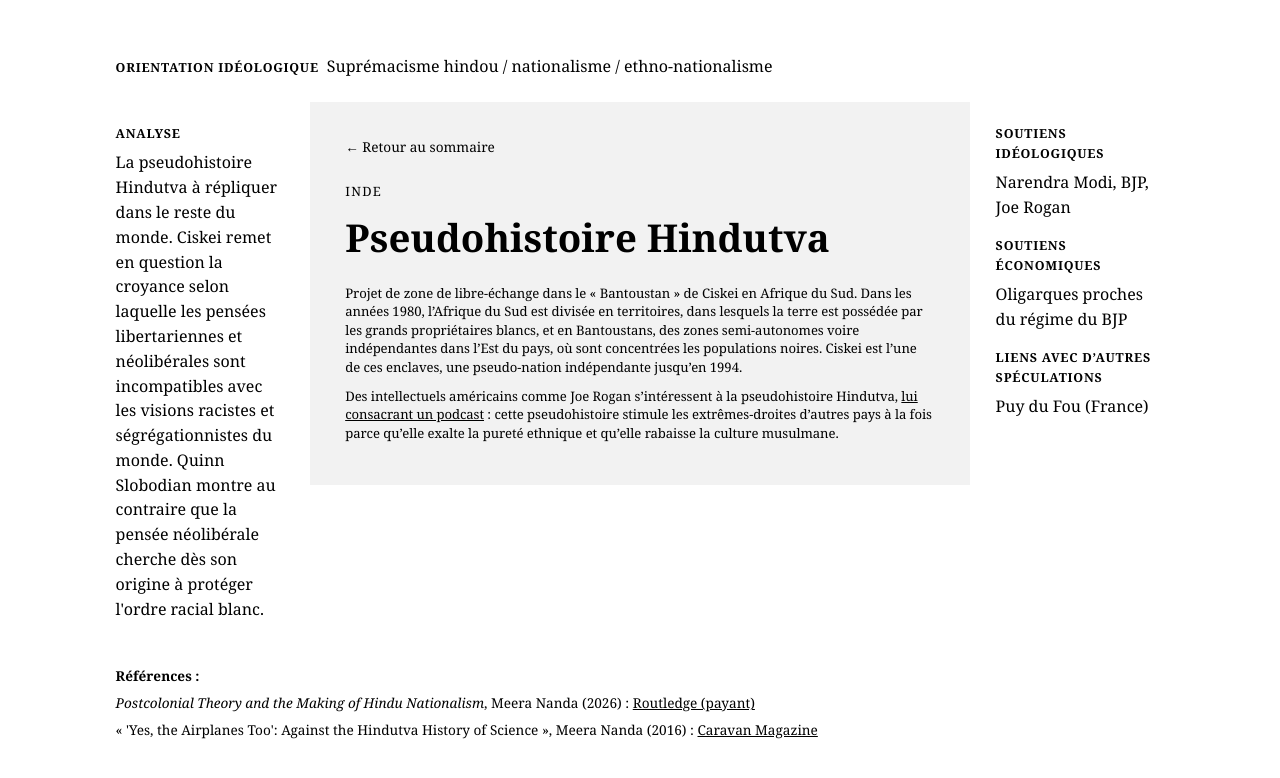
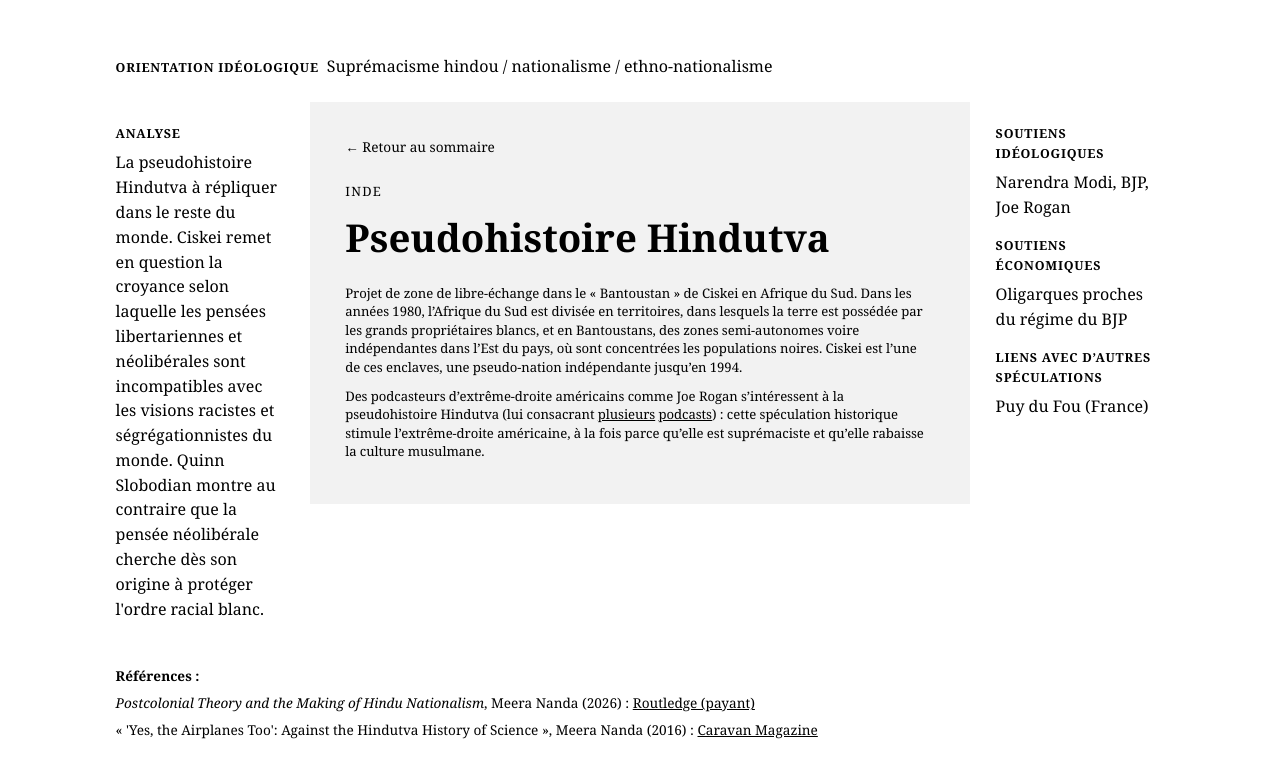
Before and after one commit to encycloreac/encycloreac.github.io, a Jekyll site: the page built from _entries/pseudohistoire-hindutva.md, in a window 1280 px wide. Shown: the top 778 px of the page. Built offline with Jekyll 4.4.1, drawn with Linux system fonts in a browser that asks for light colours.

Commit message:
Revise discussion on American far-right interest in Hindutva
Modified the description of American interest in Hindutva pseudohistory to clarify the context and include links to relevant podcasts.

```diff
--- a/_entries/pseudohistoire-hindutva.md
+++ b/_entries/pseudohistoire-hindutva.md
@@ -16,4 +16,4 @@ references:
 ---
 Projet de zone de libre-échange dans le « Bantoustan » de Ciskei en Afrique du Sud. Dans les années 1980, l'Afrique du Sud est divisée en territoires, dans lesquels la terre est possédée par les grands propriétaires blancs, et en Bantoustans, des zones semi-autonomes voire indépendantes dans l'Est du pays, où sont concentrées les populations noires. Ciskei est l'une de ces enclaves, une pseudo-nation indépendante jusqu'en 1994.
 
-Des intellectuels américains comme Joe Rogan s'intéressent à la pseudohistoire Hindutva, <a href="https://www.youtube.com/watch?v=va8-X78sxZk">lui consacrant un podcast</a> : cette pseudohistoire stimule les extrêmes-droites d'autres pays à la fois parce qu'elle exalte la pureté ethnique et qu'elle rabaisse la culture musulmane.
+Des podcasteurs d'extrême-droite américains comme Joe Rogan s'intéressent à la pseudohistoire Hindutva (lui consacrant <a href="https://podcasts.musixmatch.com/podcast/the-joe-rogan-experience-01hp4c6gdxz064yk1cyc1qym1k/episode/2521-aravind-srinivas-01kwf9z2m0n61yz0zvtetdhckg">plusieurs</a> <a href="https://www.youtube.com/watch?v=va8-X78sxZk">podcasts</a>) : cette spéculation historique stimule l'extrême-droite américaine, à la fois parce qu'elle est suprémaciste et qu'elle rabaisse la culture musulmane.
```
